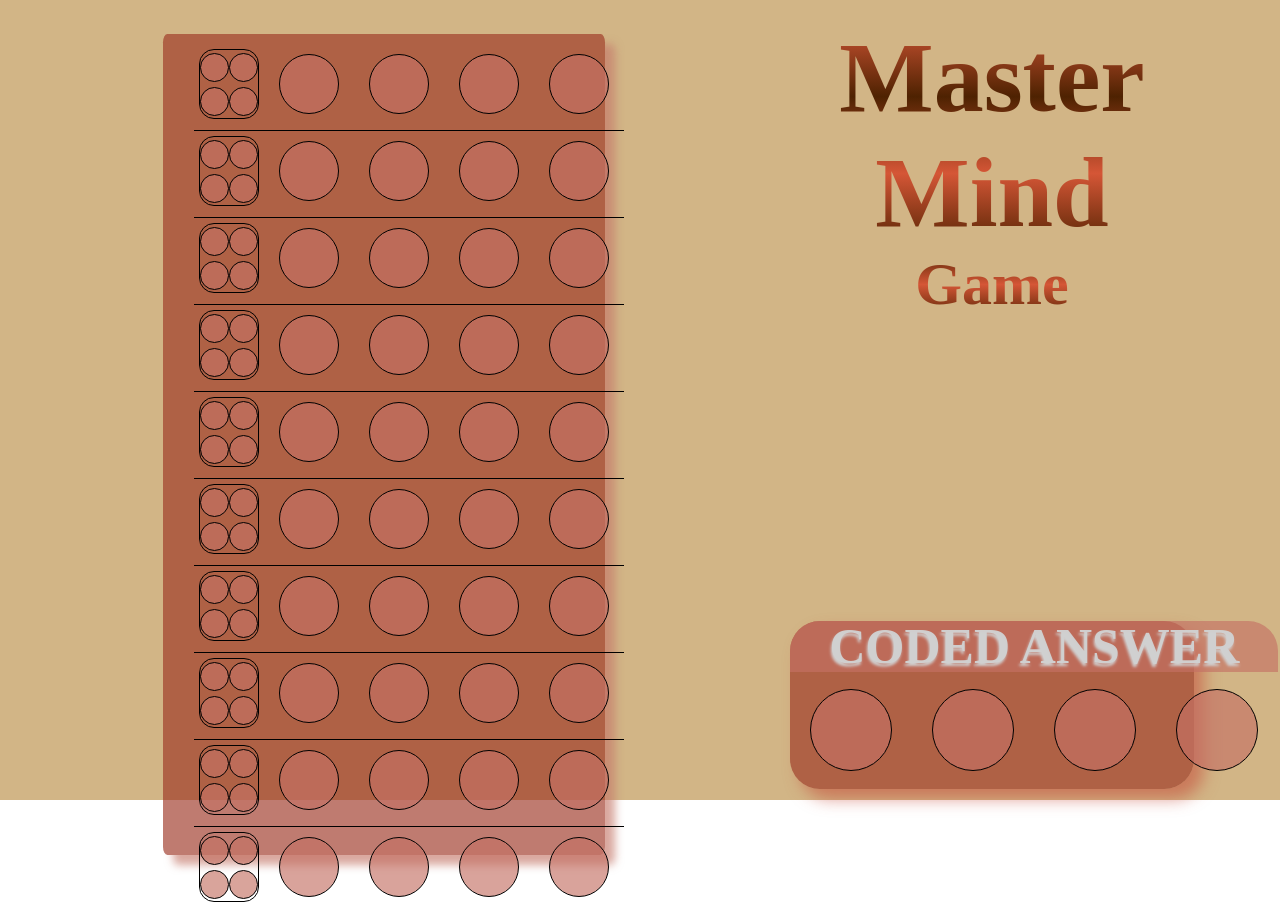
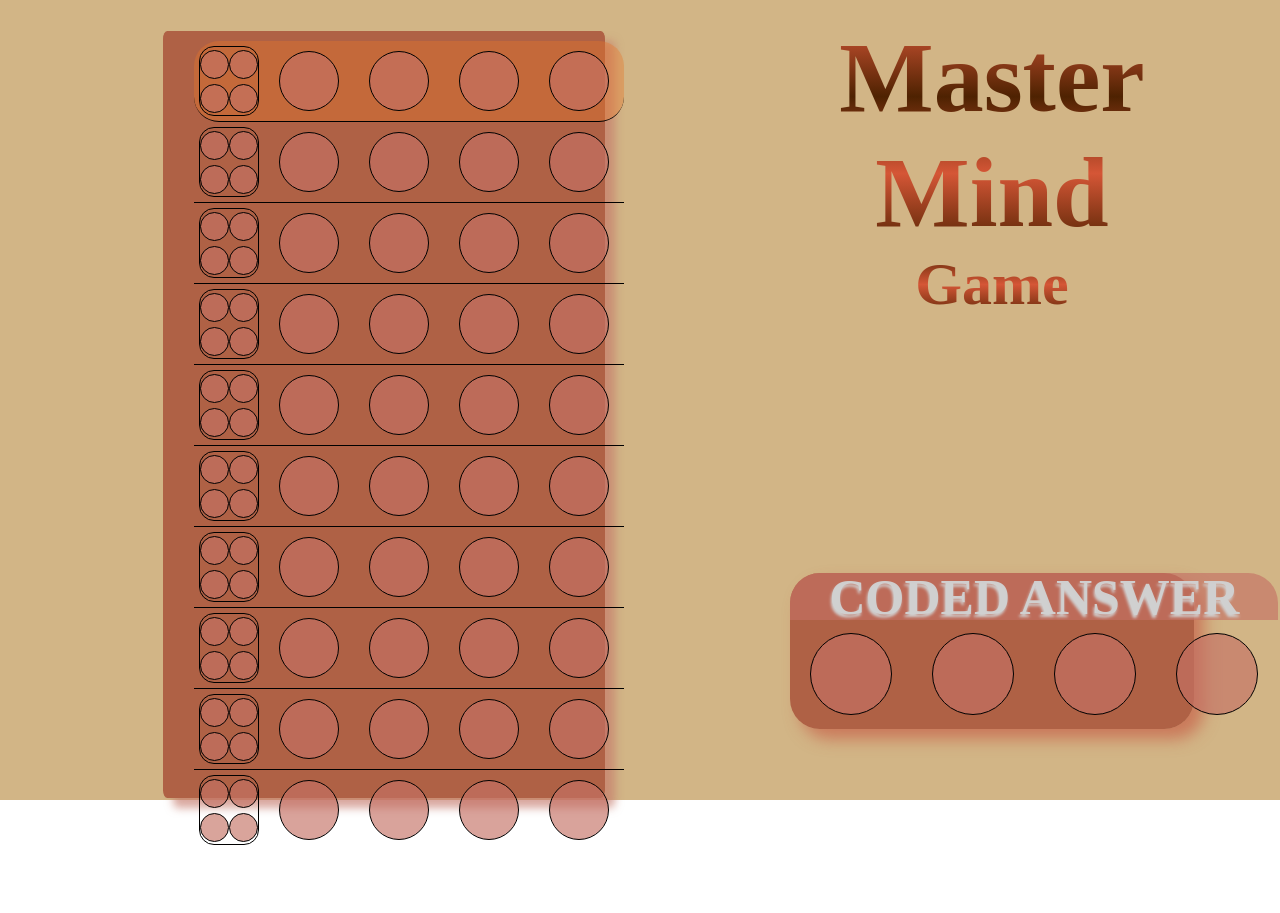
Before and after one commit to TomekBekus02/Master-Mind---Game, a React (Vite) app: page / in a window 1280 px wide. After the commit the page ends 850 px from the top, so only its background shows below. Built offline with nearby package versions, Linux system fonts and the light colour scheme.

Commit message:
first step

```diff
--- a/src/App.jsx
+++ b/src/App.jsx
@@ -1,13 +1,17 @@
 import { useState } from 'react'
 import MainBoard from './Components/MainBoard/MainBoard'
 import SideDesktop from './Components/SideDesktop/SideDesktop'
+import data from './Components/source/data'
 import './App.css'
 
 function App() {
+  const [round, setRound] = useState(0); // show and set current round 1-10
+  const handleRound = () => setRound(i => i+1); // function that handles rounds
+  const colors = ['red', 'blue', 'green', 'yellow', 'black', 'white']; // possible colors in this game
   return (
     <div className="appWindow">
-      <MainBoard />
-      <SideDesktop />
+      <MainBoard currentRound={round}/>
+      <SideDesktop currentRound={round}/>
     </div>
   )
 }
--- a/src/Components/MainBoard/BoardRow/BoardRow.css
+++ b/src/Components/MainBoard/BoardRow/BoardRow.css
@@ -4,8 +4,27 @@
     width: 100%;
     height: 80px;
     border-bottom: 1px solid black;
-    padding-bottom: 6px;
 }
 .RowContainer:last-child{
     border-bottom: none;
 }
+.active{
+    background-color: rgb(230, 119, 40);
+    border-radius: 25px;
+    animation: blinkerAnimation 3s linear infinite;
+}
+
+@keyframes blinkerAnimation {
+    0%{
+        background-color: rgba(230, 119, 40, 0.829);
+    }
+    33%{
+        background-color: rgba(230, 119, 40, 0.50);
+    }
+    66%{
+        background-color: rgba(230, 119, 40, 0.374);
+    }
+    100%{
+        background-color: rgba(230, 119, 40, 0.829);
+    }
+}
--- a/src/Components/MainBoard/BoardRow/BoardRow.jsx
+++ b/src/Components/MainBoard/BoardRow/BoardRow.jsx
@@ -1,9 +1,10 @@
 import './BoardRow.css'
 import ColorsAccuracy from './ColorsAccuracy/ColorsAccuracy'
 import ColorsDecode from './ColorsDecode/ColorsDecode'
-export default function BoardRow(){
+import dataColor from '/Users/tomac/Documents/____Front-end/Master-Mind---Game/src/Components/source/data'
+export default function BoardRow({id, round}){
     return (
-        <div className="RowContainer">
+        <div className={`RowContainer ${id==dataColor[round].round ? 'active' : null}`}>
             <ColorsAccuracy />
             <ColorsDecode />
         </div>
--- a/src/Components/MainBoard/BoardRow/ColorsDecode/ColorsDecode.css
+++ b/src/Components/MainBoard/BoardRow/ColorsDecode/ColorsDecode.css
@@ -2,7 +2,6 @@
     display: flex;
     align-items: center;
     justify-content: center;
-
 }
 .color-button{
     width: 60px;
--- a/src/Components/MainBoard/MainBoard.jsx
+++ b/src/Components/MainBoard/MainBoard.jsx
@@ -1,21 +1,21 @@
 import './MainBoard.css'
 import BoardRow from './BoardRow/BoardRow'
 
-export default function MainBoard(){
+export default function MainBoard({currentRound}){
     return(
         <div className="main-board-Container">
             <div className="board">
                 <div className="Rows-Container">
-                    <BoardRow />
-                    <BoardRow />
-                    <BoardRow />
-                    <BoardRow />
-                    <BoardRow />
-                    <BoardRow />
-                    <BoardRow />
-                    <BoardRow />
-                    <BoardRow />
-                    <BoardRow />
+                    <BoardRow id={1} round ={currentRound}/>
+                    <BoardRow id={2} round ={currentRound}/>
+                    <BoardRow id={3} round ={currentRound}/>
+                    <BoardRow id={4} round ={currentRound}/>
+                    <BoardRow id={5} round ={currentRound}/>
+                    <BoardRow id={6} round ={currentRound}/>
+                    <BoardRow id={7} round ={currentRound}/>
+                    <BoardRow id={8} round ={currentRound}/>
+                    <BoardRow id={9} round ={currentRound}/>
+                    <BoardRow id={10} round ={currentRound}/>
                 </div>
             </div>
         </div>
--- a/src/Components/SideDesktop/BotAnswer/BotAnswer.jsx
+++ b/src/Components/SideDesktop/BotAnswer/BotAnswer.jsx
@@ -1,5 +1,5 @@
 import './BotAnswer.css'
-export default function BotAnswer()
+export default function BotAnswer({currentRound})
 {
     return(
         <div className="resultContainer">
@@ -7,10 +7,10 @@ export default function BotAnswer()
                 <h1>Coded Answer</h1>
             </div>
             <div className="codedColorsContainer">
-                <div className="color-result"></div>
-                <div className="color-result"></div>
-                <div className="color-result"></div>
-                <div className="color-result"></div>
+                <div className="color-result color1"></div>
+                <div className="color-result color2"></div>
+                <div className="color-result color3"></div>
+                <div className="color-result color4"></div>
             </div>
         </div>
     )
--- a/src/Components/SideDesktop/SideDesktop.jsx
+++ b/src/Components/SideDesktop/SideDesktop.jsx
@@ -1,6 +1,6 @@
 import './SideDesktop.css'
 import BotAnswer from './BotAnswer/BotAnswer'
-export default function SideDesktop(){
+export default function SideDesktop({currentRound}){
     return (
         <div className="side-desktop">
             <div className="titleContainer">
@@ -8,7 +8,7 @@ export default function SideDesktop(){
                 <h2>Game</h2>
             </div>
             <div className="botAnswerContainer">
-                <BotAnswer/>
+                <BotAnswer currentRound={currentRound}/>
             </div>
         </div>
     )
--- /dev/null
+++ b/src/Components/source/data.js
@@ -0,0 +1,14 @@
+const data = [
+    { round: 1, color1:"", color2:"", color3:"", color4:""},
+    { round: 2, color1:"", color2:"", color3:"", color4:""},
+    { round: 3, color1:"", color2:"", color3:"", color4:""},
+    { round: 4, color1:"", color2:"", color3:"", color4:""},
+    { round: 5, color1:"", color2:"", color3:"", color4:""},
+    { round: 6, color1:"", color2:"", color3:"", color4:""},
+    { round: 7, color1:"", color2:"", color3:"", color4:""},
+    { round: 8, color1:"", color2:"", color3:"", color4:""},
+    { round: 9, color1:"", color2:"", color3:"", color4:""},
+    { round: 10, color1:"", color2:"", color3:"", color4:""}
+]
+
+export default data;
```
